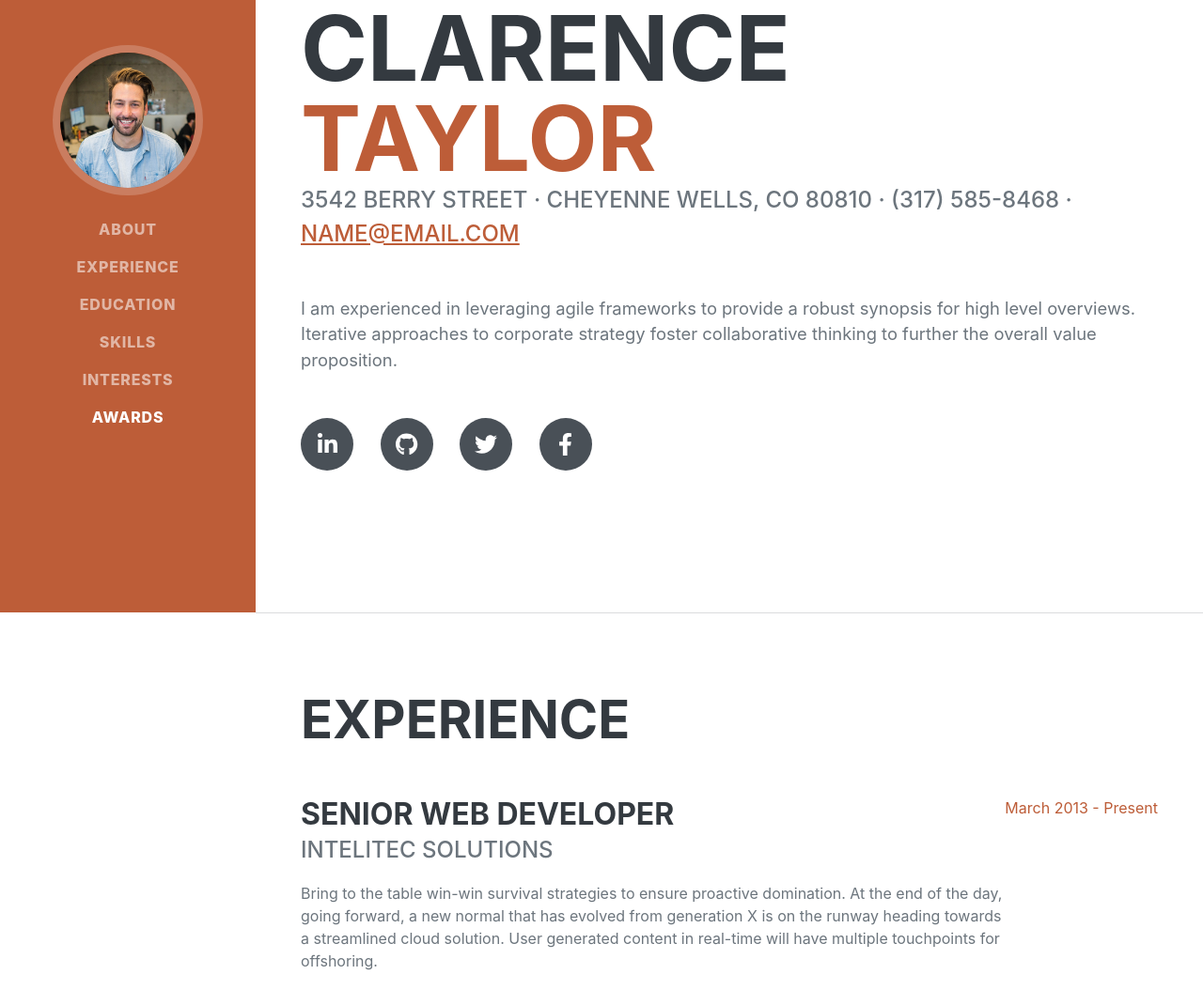
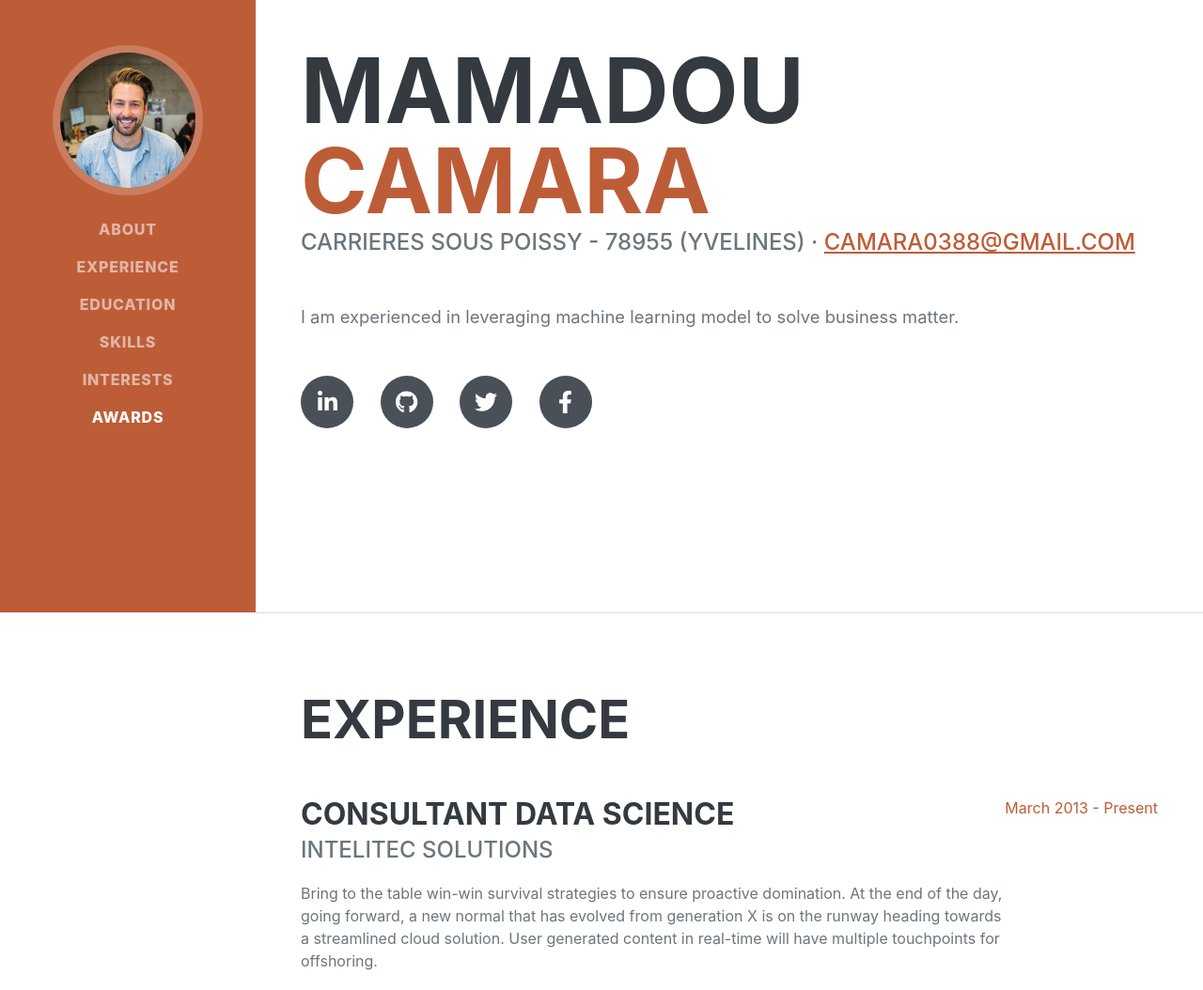
Before and after one commit to mamadcamzis/mamadcamzis.github.io, a plain HTML site: page index.html in a window 1280 px wide. Shown: the part 148-1202 px from the top of the page at 94% size. Drawn offline with nearby package versions, Linux system fonts and the light colour scheme; a web font is replaced by a local one.

Commit message:
some modif

```diff
--- a/index.html
+++ b/index.html
@@ -40,14 +40,14 @@
             <section class="resume-section" id="about">
                 <div class="resume-section-content">
                     <h1 class="mb-0">
-                        Clarence
-                        <span class="text-primary">Taylor</span>
+                        Mamadou
+                        <span class="text-primary">Camara</span>
                     </h1>
                     <div class="subheading mb-5">
-                        3542 Berry Street · Cheyenne Wells, CO 80810 · (317) 585-8468 ·
-                        <a href="mailto:name@email.com">name@email.com</a>
+                        Carrieres Sous Poissy - 78955 (Yvelines) ·
+                        <a href="mailto:name@email.com">camara0388@gmail.com</a>
                     </div>
-                    <p class="lead mb-5">I am experienced in leveraging agile frameworks to provide a robust synopsis for high level overviews. Iterative approaches to corporate strategy foster collaborative thinking to further the overall value proposition.</p>
+                    <p class="lead mb-5">I am experienced in leveraging machine learning model to solve business matter.</p>
                     <div class="social-icons">
                         <a class="social-icon" href="#!"><i class="fab fa-linkedin-in"></i></a>
                         <a class="social-icon" href="#!"><i class="fab fa-github"></i></a>
@@ -63,7 +63,7 @@
                     <h2 class="mb-5">Experience</h2>
                     <div class="d-flex flex-column flex-md-row justify-content-between mb-5">
                         <div class="flex-grow-1">
-                            <h3 class="mb-0">Senior Web Developer</h3>
+                            <h3 class="mb-0">Consultant data science</h3>
                             <div class="subheading mb-3">Intelitec Solutions</div>
                             <p>Bring to the table win-win survival strategies to ensure proactive domination. At the end of the day, going forward, a new normal that has evolved from generation X is on the runway heading towards a streamlined cloud solution. User generated content in real-time will have multiple touchpoints for offshoring.</p>
                         </div>
```
